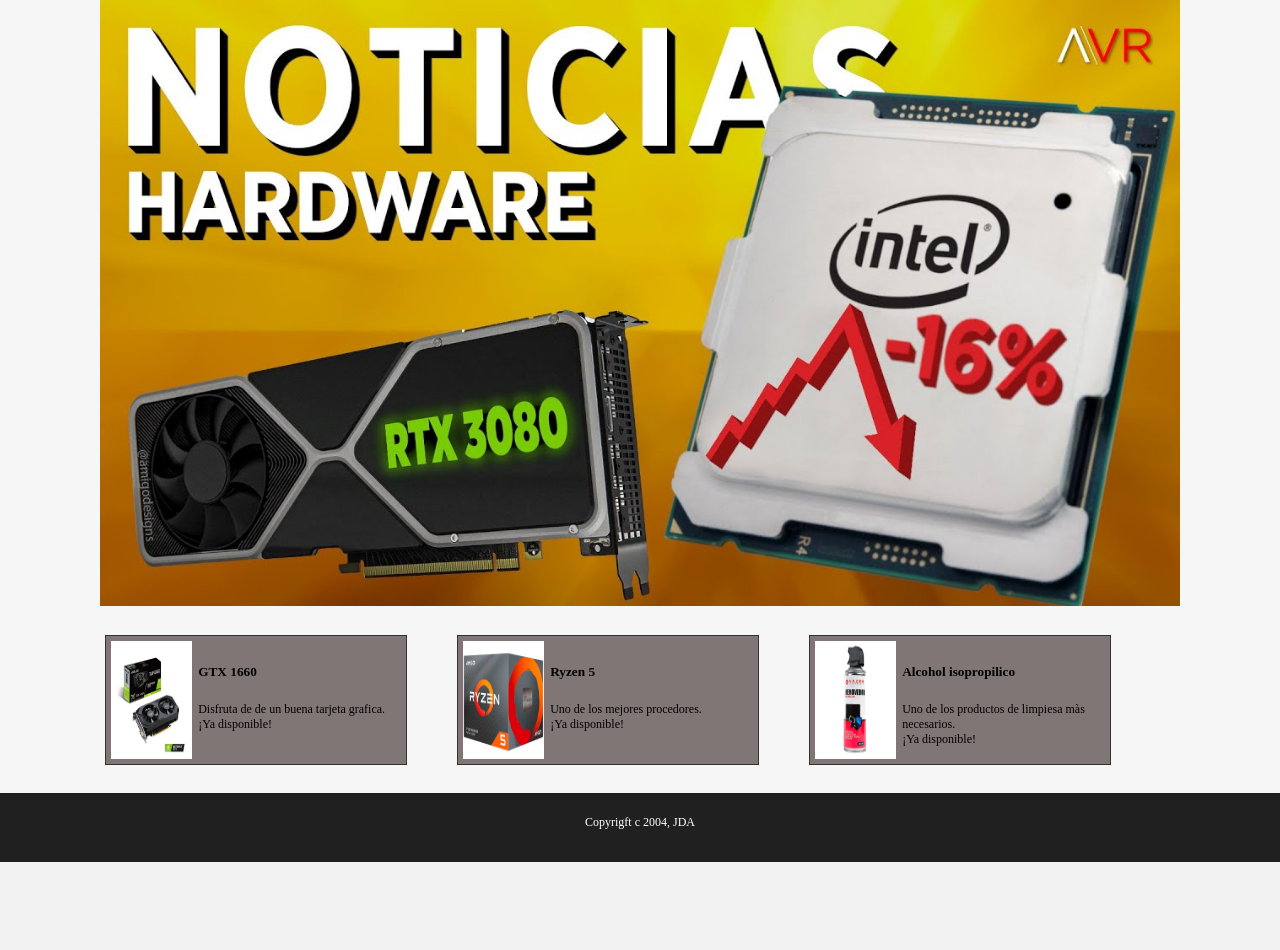
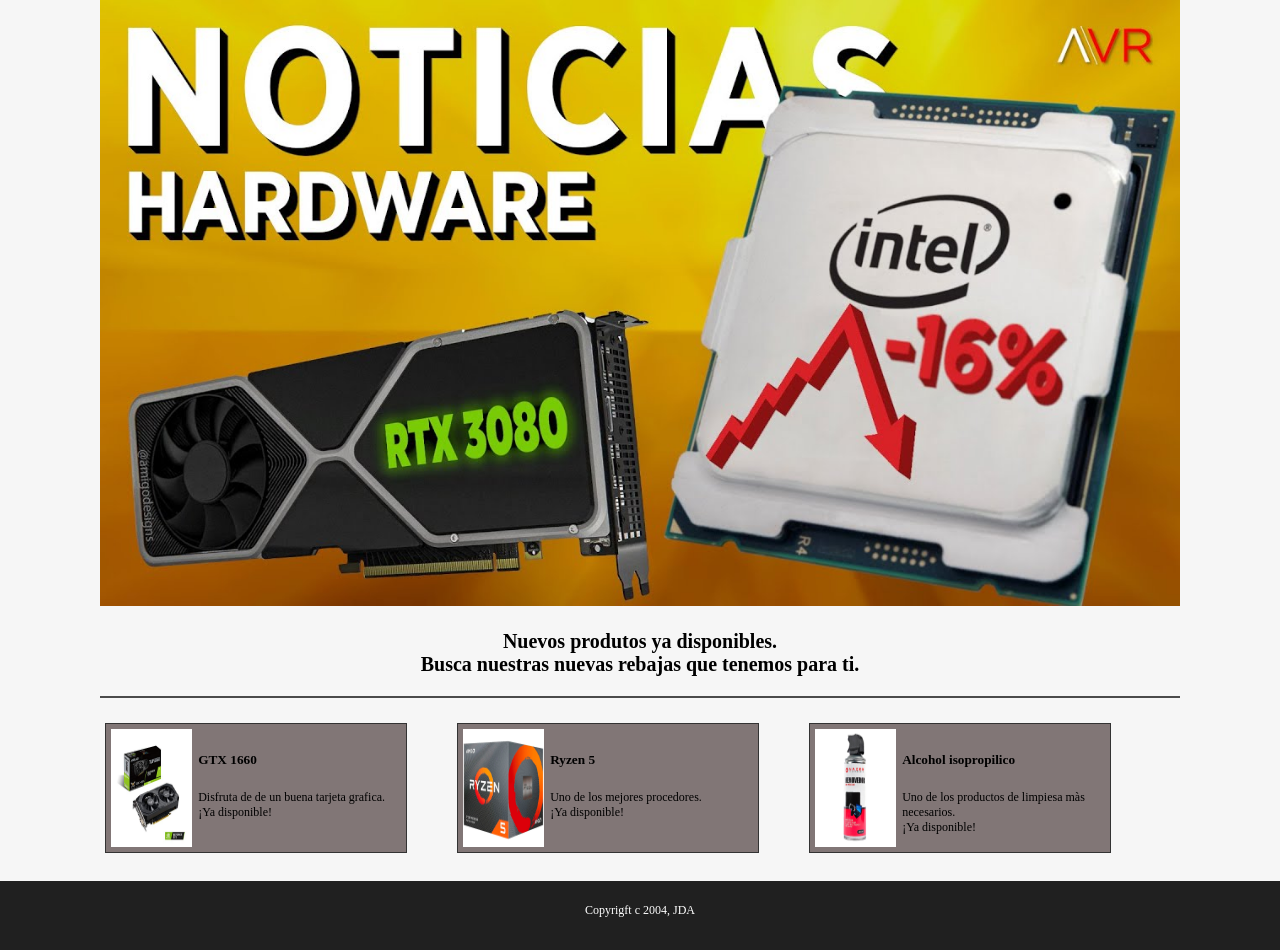
Before and after one commit to marco-ortega0808/ecommerce, a PHP site: page / in a window 1280 px wide. Shown: the part 176-1126 px from the top of the page. Before the commit the page ends 1038 px from the top, so only its background shows below. Run offline with PHP 8.4, Linux system fonts and the light colour scheme.

Commit message:
Se agrego informacion al banner junto con un vinculo a productos

```diff
--- a/css/style.css
+++ b/css/style.css
@@ -69,10 +69,15 @@ a{
 
 #banner{
     margin: 20px 100px;
+    border-bottom: #4b4b4b 2px solid;
 }
 #tamañobanner{
     width: 100%;
     height: auto;
+}
+#descripcionbaner{
+    font-size: 20px;
+    text-align: center;
 }
 
 /*----------------Informacion con imagenes----*/
--- a/index.html
+++ b/index.html
@@ -41,7 +41,11 @@
         </nav>
         <section>
             <div id="banner">
-                <img id="tamañobanner" src="img/Banner.jpg" alt="Promociones">
+                <a href="productos.html">
+                    <img id="tamañobanner" src="img/Banner.jpg" alt="Promociones">
+                </a>
+                <b><p id="descripcionbaner">Nuevos produtos ya disponibles.<br>
+                    Busca nuestras nuevas rebajas que tenemos para ti.</p></b>
             </div>
             <div id="infoconimg">
                 <div class="conten-img-info">
```
